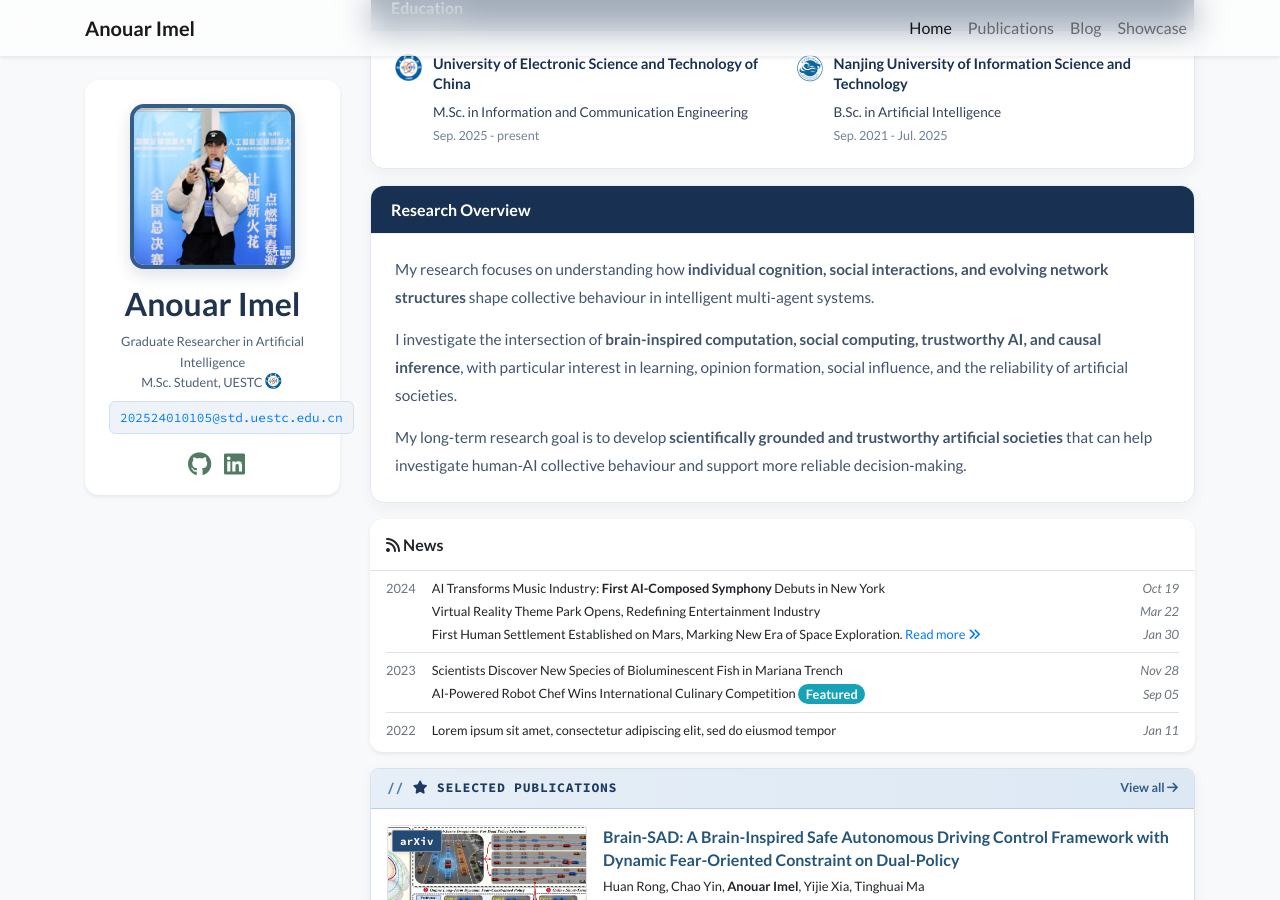
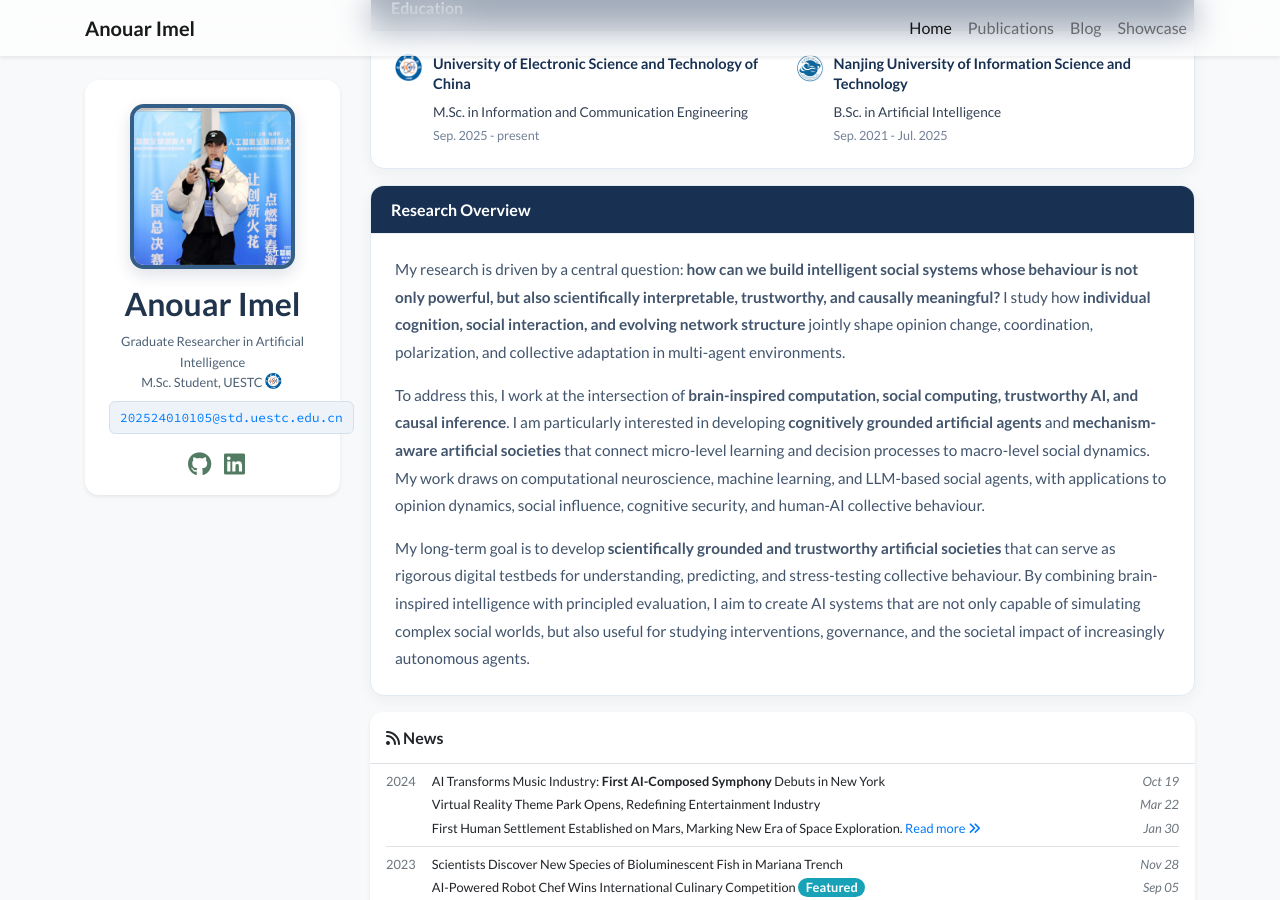
Before and after one commit to AnouarImel/AnouarImel.github.io, a Jekyll site: the page built from index.html, in a window 1280 px wide and 900 px high, scrolled down 733 px. Built offline with Jekyll 4.4.1, drawn with Linux system fonts in a browser that asks for light colours; nearby versions of some CDN libraries; a style sheet for code colours, icons or effects is not loaded.

Commit message:
Revise research overview for clarity and emphasis
Updated research overview to emphasize the focus on building intelligent social systems and their interpretability. Enhanced details on the intersection of various fields and long-term research goals.

```diff
--- a/_includes/widgets/education_research.html
+++ b/_includes/widgets/education_research.html
@@ -42,30 +42,23 @@
 
   <div class="academic-panel-body academic-research-text">
     <p>
-      My research focuses on understanding how
-      <strong>individual cognition, social interactions,
-      and evolving network structures</strong>
-      shape collective behaviour in intelligent
-      multi-agent systems.
+      My research is driven by a central question:
+      <strong>how can we build intelligent social systems whose behaviour is not only powerful, but also scientifically interpretable, trustworthy, and causally meaningful?</strong>
+      I study how <strong>individual cognition, social interaction, and evolving network structure</strong> jointly shape opinion change, coordination, polarization, and collective adaptation in multi-agent environments.
     </p>
 
     <p>
-      I investigate the intersection of
-      <strong>brain-inspired computation, social
-      computing, trustworthy AI, and causal
-      inference</strong>, with particular interest
-      in learning, opinion formation, social
-      influence, and the reliability of
-      artificial societies.
+      To address this, I work at the intersection of
+      <strong>brain-inspired computation, social computing, trustworthy AI, and causal inference</strong>.
+      I am particularly interested in developing <strong>cognitively grounded artificial agents</strong> and <strong>mechanism-aware artificial societies</strong> that connect micro-level learning and decision processes to macro-level social dynamics.
+      My work draws on computational neuroscience, machine learning, and LLM-based social agents, with applications to opinion dynamics, social influence, cognitive security, and human-AI collective behaviour.
     </p>
 
     <p>
-      My long-term research goal is to develop
-      <strong>scientifically grounded and
-      trustworthy artificial societies</strong>
-      that can help investigate human-AI
-      collective behaviour and support more
-      reliable decision-making.
+      My long-term goal is to develop
+      <strong>scientifically grounded and trustworthy artificial societies</strong>
+      that can serve as rigorous digital testbeds for understanding, predicting, and stress-testing collective behaviour.
+      By combining brain-inspired intelligence with principled evaluation, I aim to create AI systems that are not only capable of simulating complex social worlds, but also useful for studying interventions, governance, and the societal impact of increasingly autonomous agents.
     </p>
 
     {% if site.data.profile.research_overview_image %}
```
